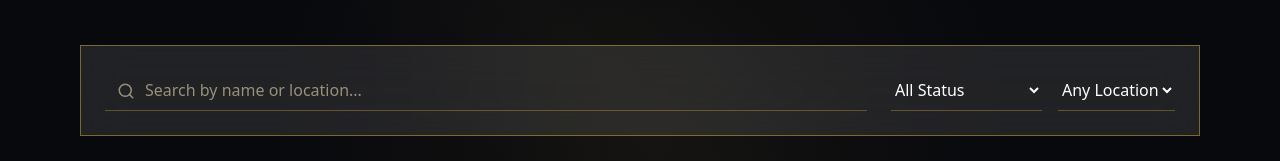
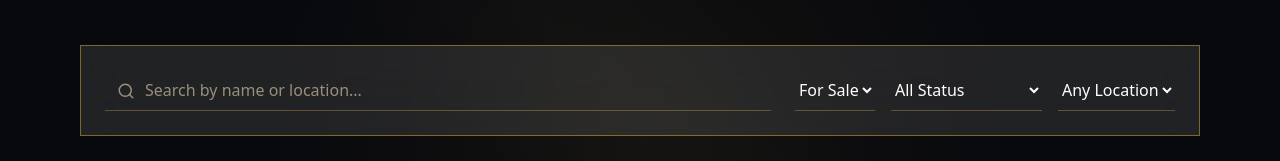
Before and after one commit to Faroukahmed31/Homes-by-Farouk, a Next.js app: page /properties in a window 1280 px wide. Shown: the part 253-414 px from the top of the page. Built offline with nearby package versions, Linux system fonts and the light colour scheme.

Commit message:
feat: add purpose field to properties and restrict rental results

```diff
--- a/src/components/properties/PropertyList.tsx
+++ b/src/components/properties/PropertyList.tsx
@@ -43,11 +43,10 @@ export function PropertyList() {
       const matchLocation = filter.location === 'any' ||
                             p.location.toLowerCase().includes(filter.location.toLowerCase());
 
-      // Note: Currently properties don't have a 'purpose' field,
-      // but we handle it here for future expansion or mapping.
-      // If purpose is 'rent', we typically look for 'Ready' units anyway as per user request.
+      // Purpose Match
+      const matchPurpose = p.purpose === filter.purpose;
 
-      return matchStatus && matchSearch && matchLocation;
+      return matchStatus && matchSearch && matchLocation && matchPurpose;
     });
   }, [filter]);
 
@@ -66,6 +65,15 @@ export function PropertyList() {
         </div>
 
         <div className="flex gap-4">
+          <select
+            className="bg-transparent border-0 border-b border-primary/30 text-white py-2 focus:ring-0 cursor-pointer font-sans"
+            value={filter.purpose}
+            onChange={(e) => setFilter({...filter, purpose: e.target.value as 'buy' | 'rent'})}
+          >
+            <option className="bg-[#131313]" value="buy">For Sale</option>
+            <option className="bg-[#131313]" value="rent">To Rent</option>
+          </select>
+
           <select
             className="bg-transparent border-0 border-b border-primary/30 text-white py-2 focus:ring-0 cursor-pointer font-sans"
             value={filter.status}
--- a/src/data/properties.ts
+++ b/src/data/properties.ts
@@ -15,6 +15,7 @@ export const properties: Property[] = [
     squareMeters: '250 - 380',
     completionDate: 'Q4 2025',
     status: 'Off-Plan',
+    purpose: 'buy',
     startingPrice: 35000000,
     heroImage: 'https://lh3.googleusercontent.com/aida-public/AB6AXuCwWEDCc5p6XtQMt1WNg2_YPHJeuVnESoXmIe30GvTTVs9GUCY4Ca9zgBF3IHP0DyCjbjRex4dptVz4Wq5rlktAnl56N3uerno8_6kcqCuYn8OR6fKWPbubxDjCXA3Ogfl9tKUvO25zK9BVGGk0V5EDDia-wsJw9jVCmbq1CJ-6cXmVXSQ2Y-ySwmTPngMX1pkRFg7wNHWH6EY-j0wf7FFcq0urQpxWlIb-mQKQEzFwMYqY0iiRJf8L38fPyL4yv7jdkoqffXlpVb25',
     galleryImages: [
@@ -46,6 +47,7 @@ export const properties: Property[] = [
     squareMeters: '180 - 240',
     completionDate: 'Ready',
     status: 'Ready',
+    purpose: 'buy',
     startingPrice: 45000000,
     heroImage: 'https://lh3.googleusercontent.com/aida-public/AB6AXuDZ41GSpXozJjxBbM4p1IuNmxDMk5Dq3z2I9Sc0HOKpfdjUq0ug46t1aoxWAfrt3CGocGIgU2PqPBU3RivuoYZL6gXcJNWJCLYMbFCv6Or-Wqx5q9XWzslhcmXYAknHl1_RHlr3hEp6_0QixviszVYrNQWD7VEau_uWGZBgLLT11tUuugK9UiI8haX6CQ1BHVj8hkIYh_9gRE2PhqlkrwGTFMDrZW0Cnye2fo-qM7DZk5hpO0OtNeykb5CP8dFNy5DN6YhHDrrlholJ',
     galleryImages: [
@@ -72,6 +74,7 @@ export const properties: Property[] = [
     squareMeters: '450 - 600',
     completionDate: 'Q2 2026',
     status: 'Off-Plan',
+    purpose: 'buy',
     startingPrice: 85000000,
     heroImage: 'https://lh3.googleusercontent.com/aida-public/AB6AXuDbfa3jAJRvAElATsxQVKUlMqxUD9hZXtR6lIZTvQmbJJxr42gwm_Cv2NY7H7rhpdrNm5pivv8y_LBlOXMpS0XQKt4r4BFfzYLnutVZ5QuFmokmLW1Z0uCamEr39XFrO04KF2SYzFyRF7-FjgqGVmy4tKzg7y1KM3xeIzqwPN8dCT1Zdc3bV-ttSlO_jgtN2uCYcl-DhBZmlUAhHQyvyDI5uIXlDLXQhDWabRaujyQzxtIxPHBkbbKZeTi3iGvZOMurZnyzaV6UZKQ0',
     galleryImages: [
@@ -98,6 +101,7 @@ export const properties: Property[] = [
     squareMeters: '280',
     completionDate: 'Ready',
     status: 'Ready',
+    purpose: 'buy',
     startingPrice: 35000000,
     heroImage: 'https://lh3.googleusercontent.com/aida-public/AB6AXuBB7zDWHRNYiu79AekVv5XFdGgyDmWoquNXLmYPshu6gNqqNfi0iuFuGCwQGnxJlgWk4GT7nFho-EjZ-5-i0IVGpLNca06vlR7-HRWw9EqjsR3FNelwjCOwy8GQkPMqE0AkaZyjYE79BjhCj6-YmU9VY30BWwskNfEr6L1W0pE5dBjZ2xtAtRVv_PchkT_h1OhWvqQ1wQwCmCiHRcMLzhGJlSy3nobB2Na1XNo7mTQStHGQAYK4mWKrk-pw5lsouwHb0SoFOOE3kLvh',
     galleryImages: [
@@ -124,6 +128,7 @@ export const properties: Property[] = [
     squareMeters: '120 - 300',
     completionDate: 'Q1 2027',
     status: 'Off-Plan',
+    purpose: 'buy',
     startingPrice: 120000000,
     heroImage: 'https://lh3.googleusercontent.com/aida-public/AB6AXuD8JbWVrAsOTDfCNbcxvB2aBEvcwjzYxDSgtKbUi6mk9ho5vNOjIDmh6BSgMasHEL1_VZeARAO334QyWb5-YCed2XaBlSx4_upUD3HGy42kERQIOHbZE-X2rcLoSvk9B-_Huuy3U8nlIvLiZ8DLUjFASxDNYKyLamcclNbdCUf0o1cKHEAFYSITDfhG-VRaL1RbAVXsRbsvAF26cKfHbsrYie441_4CRzXeM779rw_S5p8BhxQDeLkg0hSYwzvSBLgkb2rVlYb33XTH',
     galleryImages: [
--- a/src/types/property.ts
+++ b/src/types/property.ts
@@ -23,6 +23,7 @@ export interface Property {
   squareMeters: string;
   completionDate: string;
   status: PropertyStatus;
+  purpose: 'buy' | 'rent';
   startingPrice: number;
   heroImage: string;
   galleryImages: string[];
```
